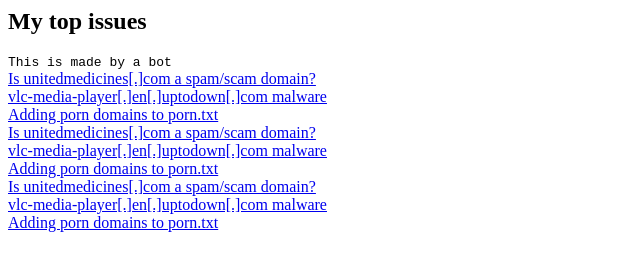
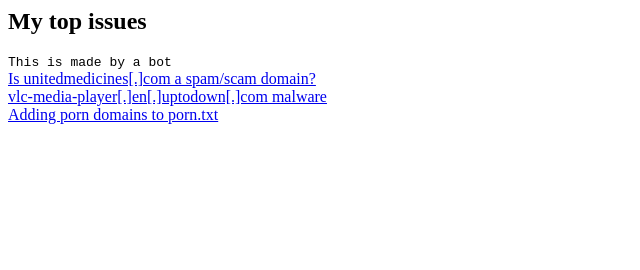
Before and after one commit to iam-py-test/today-in-issues, a plain HTML site: page index.html in a window 1280 px wide. Shown: the whole page, without its empty margins (0-640 px from the left). Drawn offline with Linux system fonts and the light colour scheme.

Commit message:
[bot] Update issues

```diff
--- a/index.html
+++ b/index.html
@@ -4,9 +4,3 @@
 <a href="https://github.com/iam-py-test/my_filters_001/issues/27">Is unitedmedicines[.]com a spam/scam domain?</a><br>
 <a href="https://github.com/iam-py-test/my_filters_001/issues/26">vlc-media-player[.]en[.]uptodown[.]com malware</a><br>
 <a href="https://github.com/iam-py-test/my_filters_001/issues/7">Adding porn domains to porn.txt</a><br>
-<a href="https://github.com/iam-py-test/my_filters_001/issues/27">Is unitedmedicines[.]com a spam/scam domain?</a><br>
-<a href="https://github.com/iam-py-test/my_filters_001/issues/26">vlc-media-player[.]en[.]uptodown[.]com malware</a><br>
-<a href="https://github.com/iam-py-test/my_filters_001/issues/7">Adding porn domains to porn.txt</a><br>
-<a href="https://github.com/iam-py-test/my_filters_001/issues/27">Is unitedmedicines[.]com a spam/scam domain?</a><br>
-<a href="https://github.com/iam-py-test/my_filters_001/issues/26">vlc-media-player[.]en[.]uptodown[.]com malware</a><br>
-<a href="https://github.com/iam-py-test/my_filters_001/issues/7">Adding porn domains to porn.txt</a><br>
```
